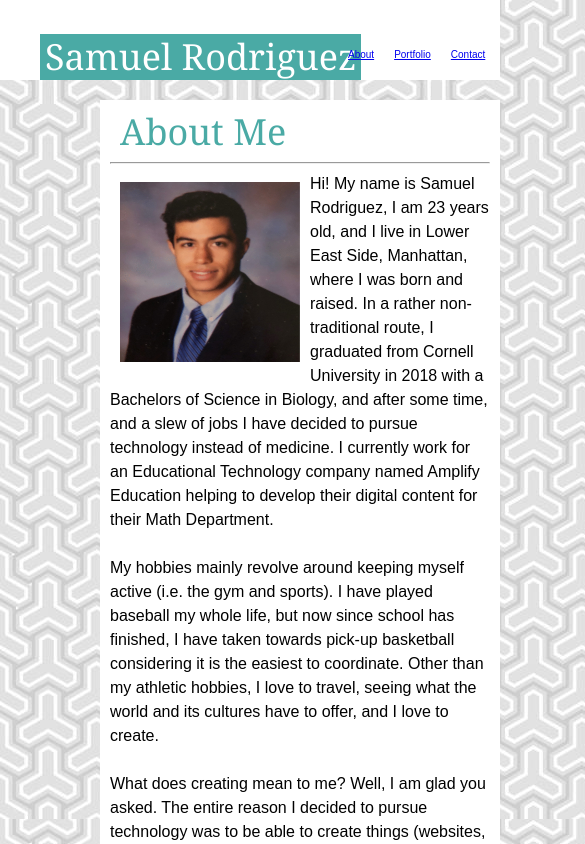
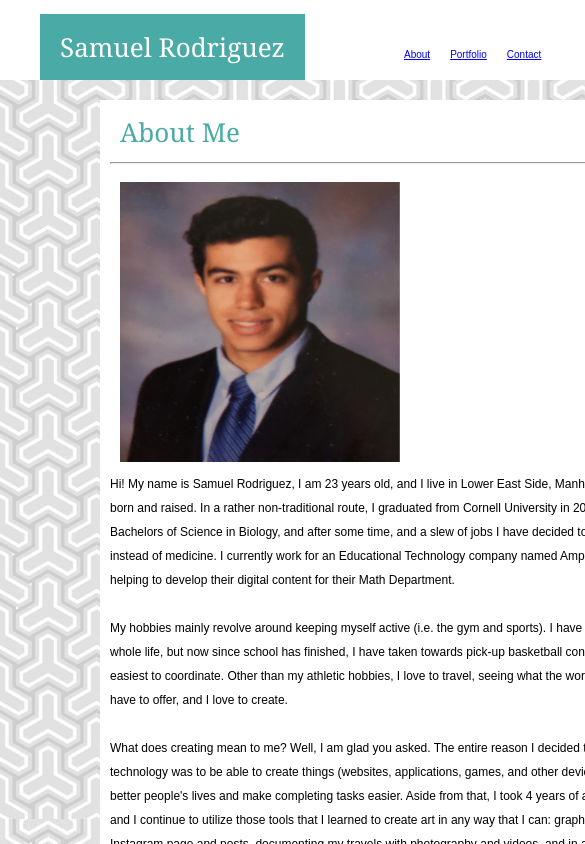
Before and after one commit to asamrodcky/Responsive-Portfolio, a plain HTML site: page index.html in a window 390 px wide. Shown: the top 844 px of the page, 585 px wide, since content can reach past the window. Drawn offline with Linux system fonts and the light colour scheme.

Commit message:
finishing touches on media queries

```diff
--- a/assets/css/style.css
+++ b/assets/css/style.css
@@ -126,15 +126,16 @@ footer {
         width: 960px;
     }
     .main{
-        width: 960px;
+        width: 900px;
+        margin-left: 50px;
     }
 
     .header{
-        width: 960px;
+        width: 980px;
     }
 
     footer{
-        width: 960px;
+        width: 980px;
     }
 }
 
@@ -149,28 +150,34 @@ footer {
         width: 100%;
     }
 
+    .name{
+        padding: 20px;
+    }
+
     .wrapper{
         width: 400px;
     }
     .main{
-        width: 400px;
-        min-width: 400px;
+        width: 600px;
+        min-width: 600px;
+    }
+
+    #port{
+        height: 775px;
     }
 
     .header{
-        width: 400px;
-        min-width: 400px;
+        width: 768px;
+        min-width: 768px;
     }
 
     footer{
-        width: 400px;
+        width: 768px;
     }
 }
 
 @media screen and (max-width:640px){
     .links{
-        position:relative;
-        left:40%;
         width:300px;
         font-size: 10px;
     }
@@ -179,24 +186,53 @@ footer {
         width: 100%;
     }
 
+    h1{
+        font-size: 26px;
+    }
+
     .wrapper{
         width: 400px;
     }
 
     #port{
-        height: 1200px;
+        height: 1700px;
+    }
+
+    .porttext{
+        width: 94%;
+    }
+
+    .name{
+        padding:20px;
+        float:left;
     }
 
     .main{
-        width: 400px;
+        width: 500px;
+        margin-left:100px;
+    }
+
+    .image {
+        width: 300px;
+        height: 300px;
+        padding:10px;
+    }
+
+    p{
+        clear:both;
+        font-size: 12px;
+    }
+
+    form{
+        font-size:12px;
     }
 
     .header{
         width: 400px;
-        min-width: 500px;
+        min-width: 640px;
     }
 
     footer{
-        width: 600px;
+        width: 640px;
     }
 }
```
